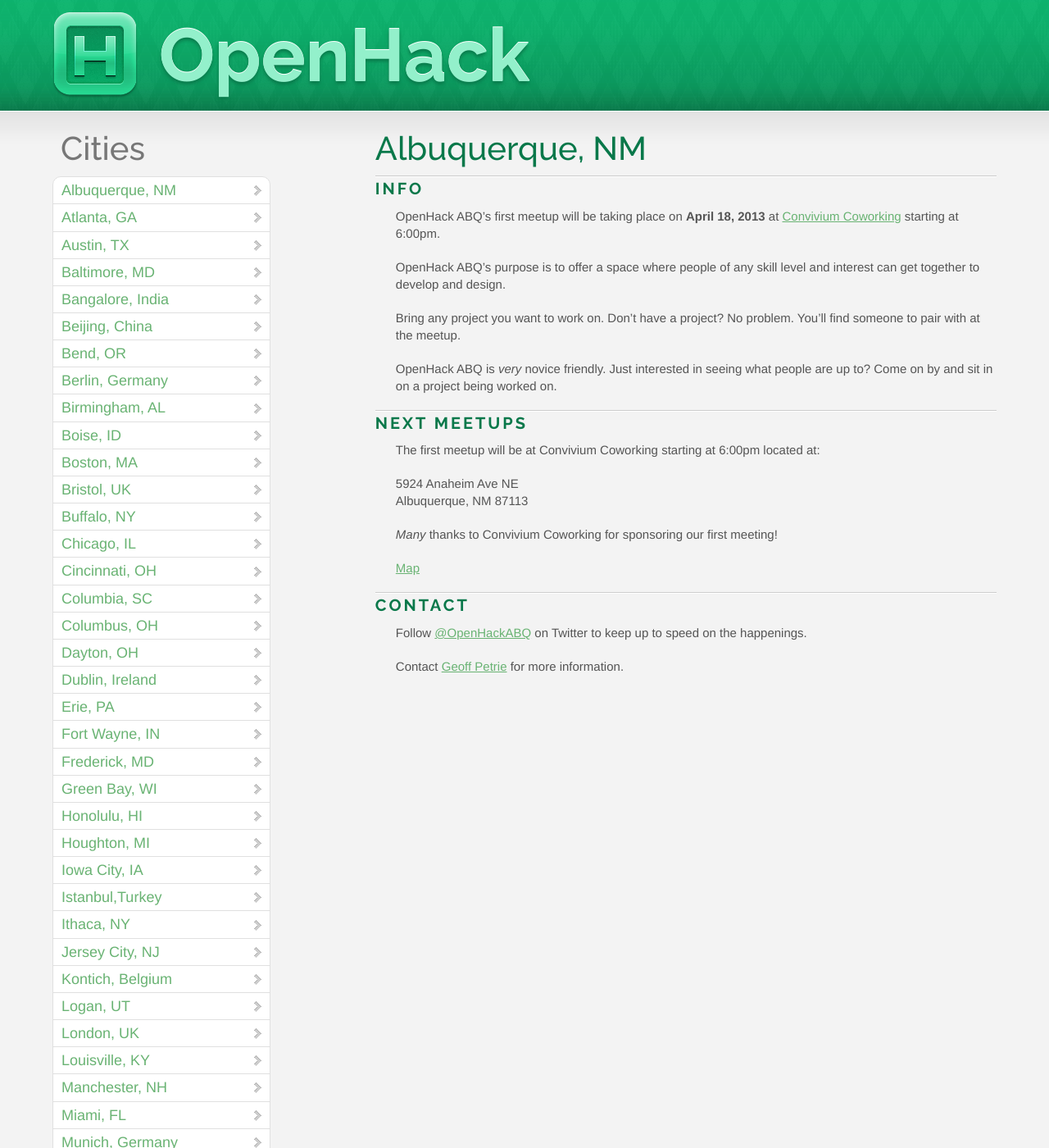
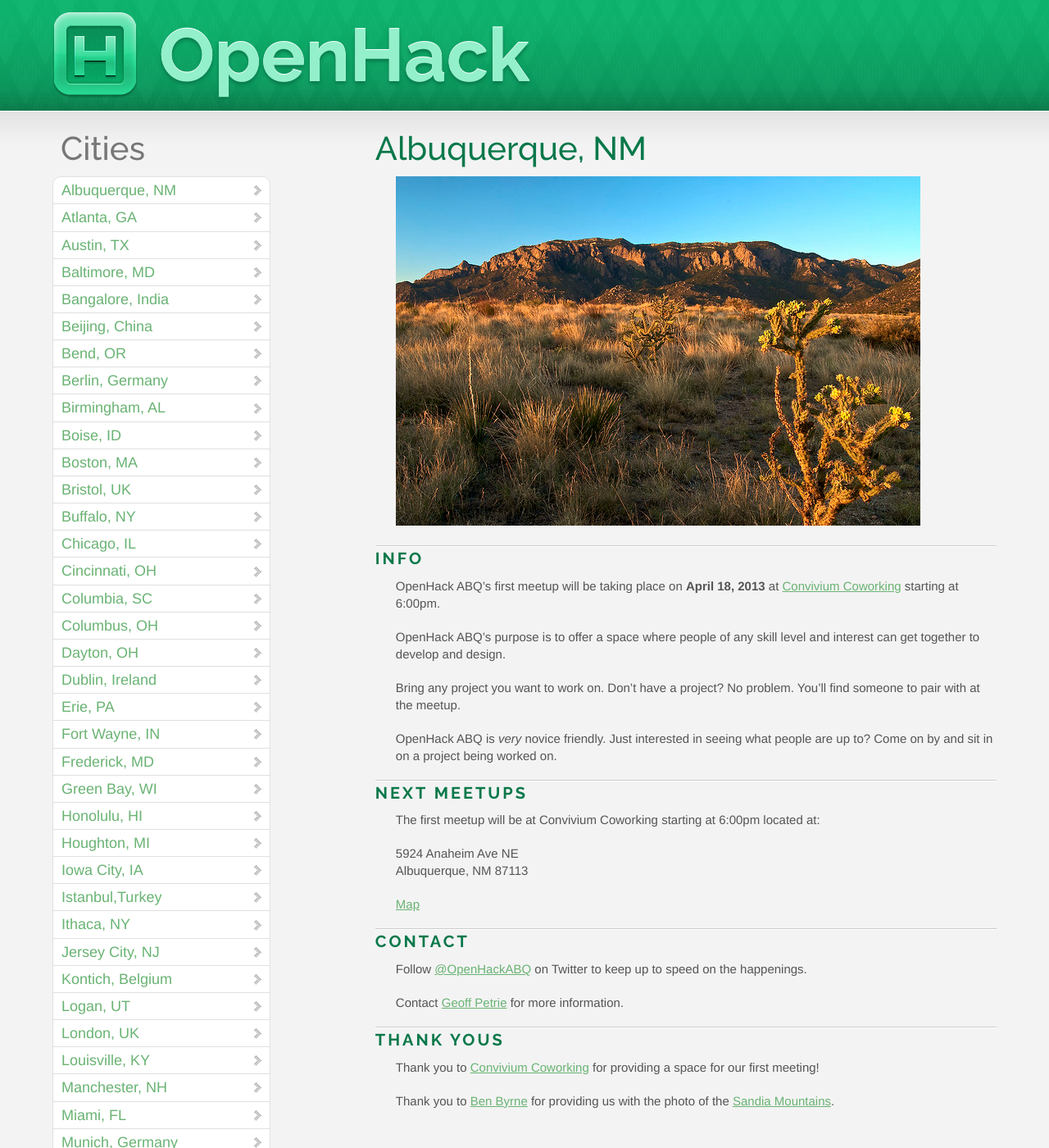
Before and after one commit to OpenHack/openhack.github.com, a Jekyll site: the page built from albuquerque/index.markdown, in a window 1280 px wide and 1400 px high. Shown: the whole window at 82% size. Built offline with Jekyll 4.4.1, drawn with Linux system fonts in a browser that asks for light colours; nearby versions of some CDN libraries; Markdown is read by kramdown in place of the engine named in the settings; comment, search, counter and statistics services are not loaded.

Commit message:
Add photo and thank yous

```diff
--- a/albuquerque/index.markdown
+++ b/albuquerque/index.markdown
@@ -4,6 +4,8 @@
 ---
 
 ## Albuquerque, NM
+
+![Albuquerque, NM Sandia](/albuquerque/sandia_drywall.jpg)
 
 ### Info
 
@@ -26,7 +28,6 @@
 5924 Anaheim Ave NE
 Albuquerque, NM 87113
 
-_Many_ thanks to Convivium Coworking for sponsoring our first meeting!
 
 [Map](http://goo.gl/maps/5y7xs)
 
@@ -37,3 +38,12 @@
 
 Contact [Geoff Petrie](mailto:g.petrie+openhack@gmail.com) for more
 information.
+
+### Thank Yous
+
+Thank you to [Convivium Coworking](http://www.conviviumcoworking.com/) for
+providing a space for our first meeting!
+
+Thank you to [Ben Byrne](http://www.flickr.com/photos/drywall/) for providing
+us with the photo of the [Sandia
+Mountains](http://www.flickr.com/photos/drywall/2888810632/).
```
Also changed, not shown: albuquerque/sandia_drywall.jpg (added).
